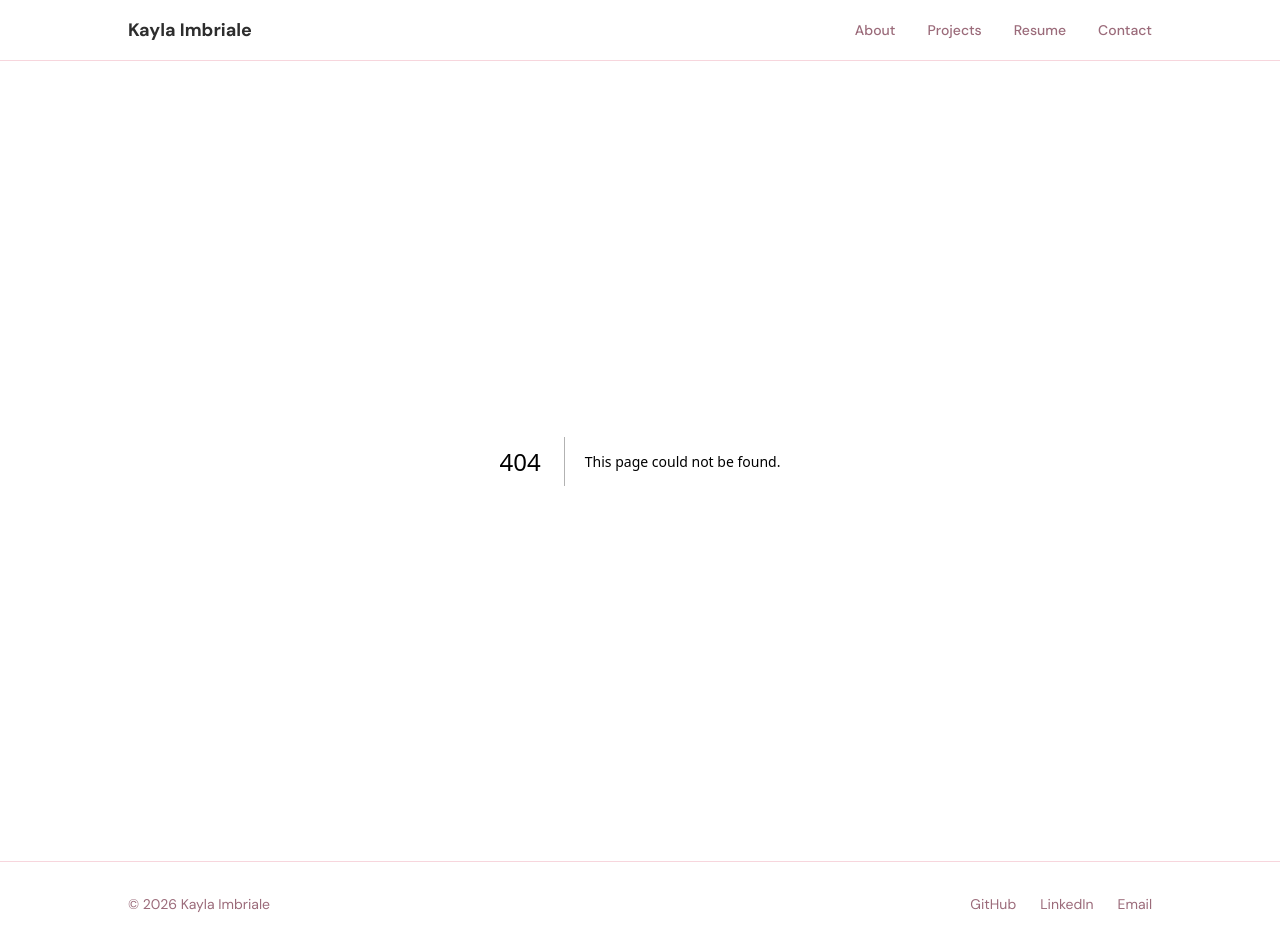
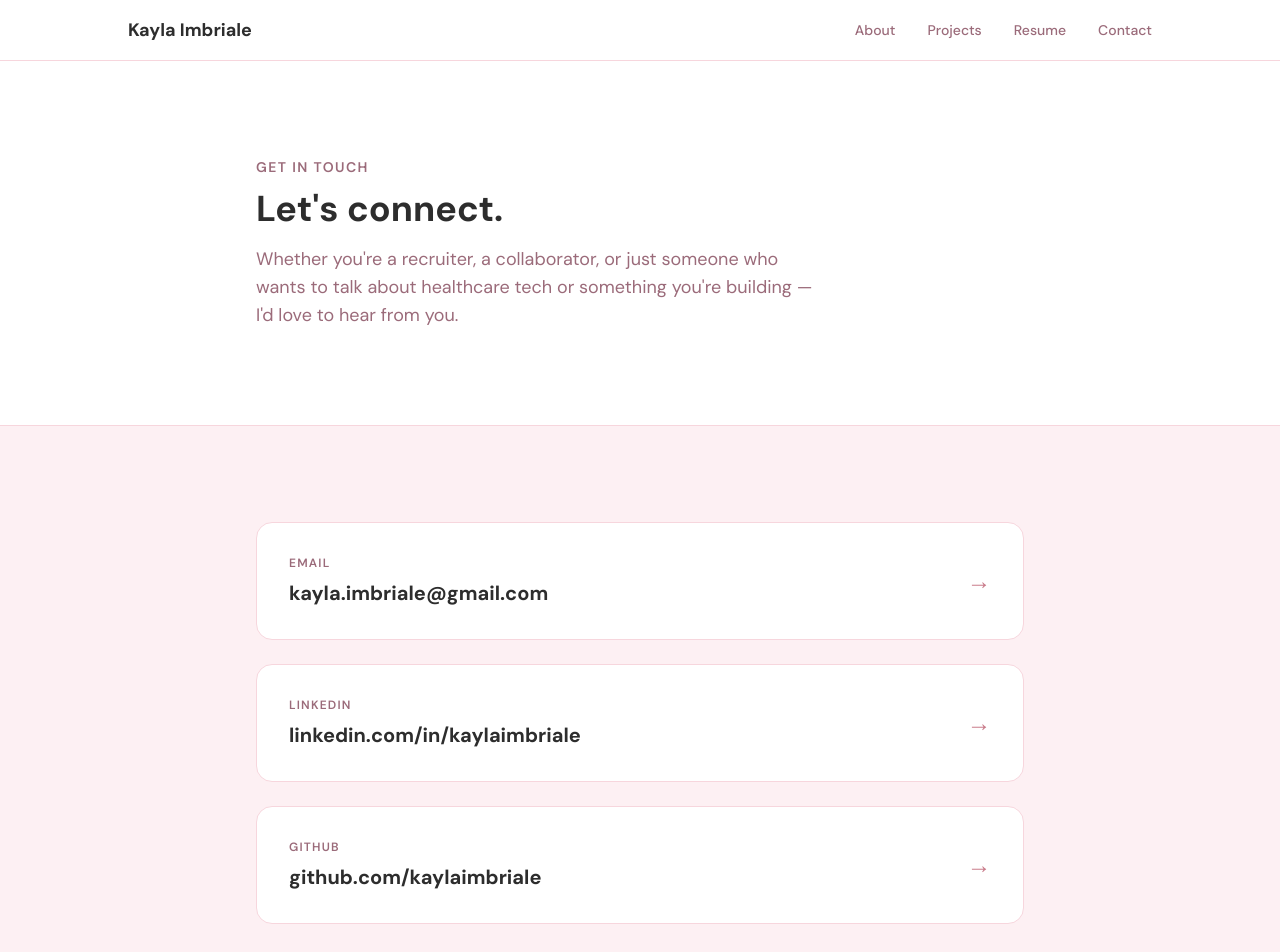
Before and after one commit to kaylaimbriale/personal-website, a Next.js app: page /contact in a window 1280 px wide. Before the commit this address had no page. Shown: the top 952 px of the page. Built offline with nearby package versions, Linux system fonts and the light colour scheme; a web font is replaced by a local one.

Commit message:
adds contact page

```diff
--- /dev/null
+++ b/app/contact/page.tsx
@@ -0,0 +1,94 @@
+export default function Contact() {
+  return (
+    <main className="bg-blush min-h-screen">
+
+      {/* Header */}
+      <section className="bg-white border-b border-petal py-24 px-6">
+        <div className="max-w-3xl mx-auto">
+          <p className="text-mauve text-sm font-semibold tracking-widest uppercase mb-3">
+            Get In Touch
+          </p>
+          <h1 className="text-4xl font-bold text-foreground mb-4">
+            Let's connect.
+          </h1>
+          <p className="text-lg text-mauve max-w-xl">
+            Whether you're a recruiter, a collaborator, or just someone who wants
+            to talk about healthcare tech or something you're building — I'd love
+            to hear from you.
+          </p>
+        </div>
+      </section>
+
+      {/* Contact options */}
+      <section className="py-24 px-6">
+        <div className="max-w-3xl mx-auto flex flex-col gap-6">
+
+
+          <a href="mailto:kayla.imbriale@gmail.com"
+            className="bg-white rounded-2xl border border-petal p-8 flex items-center justify-between hover:shadow-lg hover:border-rose transition group"
+          >
+            <div>
+              <p className="text-xs font-semibold uppercase tracking-widest text-mauve mb-2">
+                Email
+              </p>
+              <p className="text-xl font-bold text-foreground">
+                kayla.imbriale@gmail.com
+              </p>
+            </div>
+            <span className="text-rose text-2xl group-hover:translate-x-1 transition">
+              →
+            </span>
+          </a>
+
+
+          <a href="https://linkedin.com/in/kaylaimbriale"
+            target="_blank"
+            rel="noopener noreferrer"
+            className="bg-white rounded-2xl border border-petal p-8 flex items-center justify-between hover:shadow-lg hover:border-rose transition group"
+          >
+            <div>
+              <p className="text-xs font-semibold uppercase tracking-widest text-mauve mb-2">
+                LinkedIn
+              </p>
+              <p className="text-xl font-bold text-foreground">
+                linkedin.com/in/kaylaimbriale
+              </p>
+            </div>
+            <span className="text-rose text-2xl group-hover:translate-x-1 transition">
+              →
+            </span>
+          </a>
+
+
+          <a href="https://github.com/kaylaimbriale"
+            target="_blank"
+            rel="noopener noreferrer"
+            className="bg-white rounded-2xl border border-petal p-8 flex items-center justify-between hover:shadow-lg hover:border-rose transition group"
+          >
+            <div>
+              <p className="text-xs font-semibold uppercase tracking-widest text-mauve mb-2">
+                GitHub
+              </p>
+              <p className="text-xl font-bold text-foreground">
+                github.com/kaylaimbriale
+              </p>
+            </div>
+            <span className="text-rose text-2xl group-hover:translate-x-1 transition">
+              →
+            </span>
+          </a>
+
+        </div>
+
+        {/* Closing note */}
+        <div className="max-w-3xl mx-auto mt-16 text-center">
+          <p className="text-mauve text-lg leading-relaxed">
+            I try to respond within 48 hours. Looking forward to talking! 🌸
+          </p>
+        </div>
+
+      </section>
+
+    </main>
+  );
+}
```
